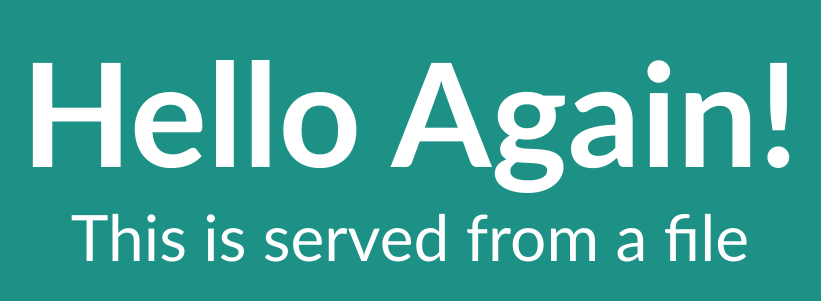
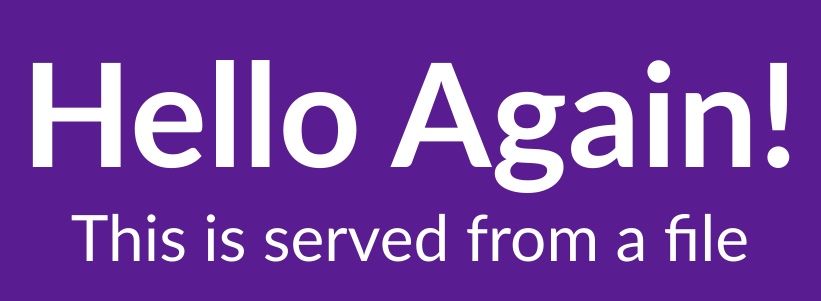
Before and after one commit to jithset/node-web, a website: page index.html in a window 1280 px wide. Shown: the part 175-476 px from the top of the page, without its empty margins (230-1051 px from the left). Drawn offline with Linux system fonts and the light colour scheme.

Commit message:
Update index.html

```diff
--- a/index.html
+++ b/index.html
@@ -19,7 +19,7 @@
             width: 100%;
             height: 100%;
             position: relative;
-            background-color: rgb(29 145 134);
+            background-color: rgb(90 29 145);
         }
 
         .center {
```
